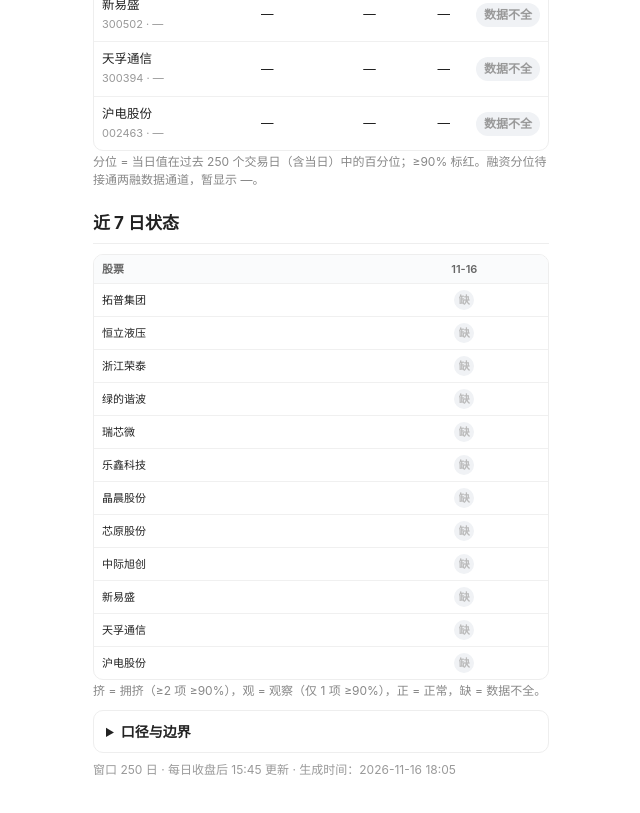
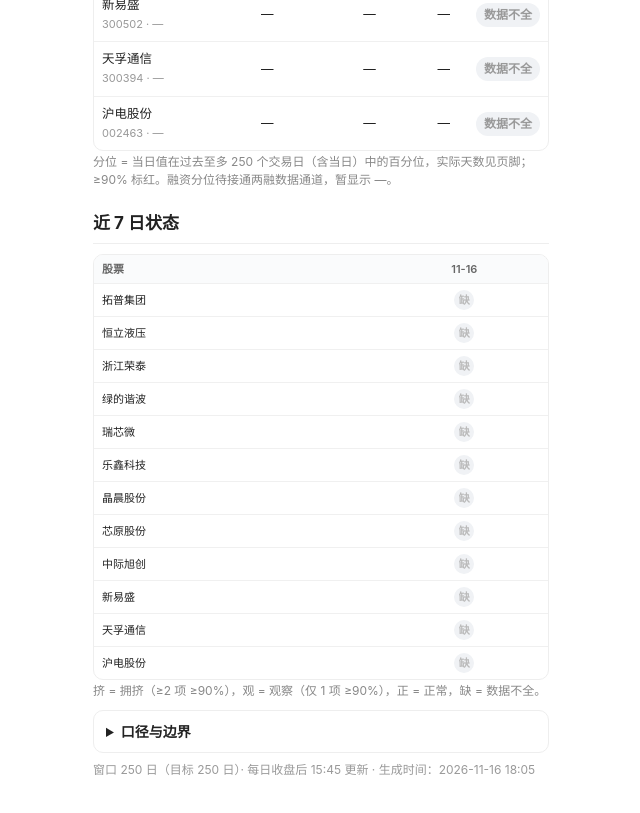
Before and after one commit to hhha511611/a-share-trading, a plain HTML site: page crowding.html in a window 1280 px wide. Shown: the part 697-1510 px from the top of the page, without its empty margins (319-959 px from the left). Drawn offline with Linux system fonts and the light colour scheme.

Commit message:
拥挤度页脚显示实际窗口天数

```diff
--- a/crowding.html
+++ b/crowding.html
@@ -52,12 +52,12 @@
   <div class="banner warn" id="staleBanner" style="display:none"></div>
   <div class="err" id="loadError"></div>
 
-  <h2>当日分位（250 日窗口）</h2>
+  <h2>当日分位（滚动窗口）</h2>
   <div class="table-wrap"><table>
     <thead><tr><th>股票</th><th>换手分位</th><th>成交占比分位</th><th>融资分位</th><th>状态</th></tr></thead>
     <tbody id="mainRows"><tr><td colspan="5" style="text-align:left;color:#999">加载中…</td></tr></tbody>
   </table></div>
-  <div class="caption">分位 = 当日值在过去 250 个交易日（含当日）中的百分位；≥90% 标红。融资分位待接通两融数据通道，暂显示 —。</div>
+  <div class="caption">分位 = 当日值在过去至多 250 个交易日（含当日）中的百分位，实际天数见页脚；≥90% 标红。融资分位待接通两融数据通道，暂显示 —。</div>
 
   <h2>近 7 日状态</h2>
   <div class="table-wrap"><table class="grid7" id="grid7"></table></div>
@@ -65,7 +65,7 @@
 
   <details>
     <summary>口径与边界</summary>
-    <p>三项指标（只用日频公开数据）：①换手率 250 日分位；②成交额占全市场比重 250 日分位（分母 = 上证 + 深证当日总成交额）；③融资余额 ÷ 流通市值分位（T+1，待接通）。</p>
+    <p>三项指标（只用日频公开数据）：①换手率滚动分位；②成交额占全市场比重滚动分位（窗口至多 250 日，实际天数见页脚；分母 = 上证 + 深证当日总成交额）；③融资余额 ÷ 流通市值分位（T+1，待接通）。</p>
     <p>判定：3 项中 ≥2 项 ≥90% 记拥挤；仅 1 项 ≥90% 记观察。融资分位缺失时按其余两项判定（两项均 ≥90% 才记拥挤）。90% / 95% 分位是经验惯例，没有理论最优值。</p>
     <p>拥挤度是脆弱性指标，不是方向指标：只说明反转时踩踏风险大、波动会放大，不说明明天涨还是跌。测拥挤要在反转前一日收盘测，反转当天的放量是踩踏本身，不能反推之前挤不挤。</p>
     <p>边界：本表是 16:16 扫描的附带观察表，不进入 CAN SLIM V1.1 执行层，不改任何阈值，不影响 20 笔验证计数与 A/B/C 档判定，不作买卖信号。基金持仓是季频慢变量，不拼进日频表。</p>
@@ -104,6 +104,12 @@
       return;
     }
     var latest = days[days.length-1];
+    var winDays = 0;
+    latest.rows.forEach(function(r){ if(r.n && r.n > winDays) winDays = r.n; });
+    if(winDays > 0){
+      document.getElementById("footNote").textContent =
+        "窗口 " + winDays + " 日（目标 250 日）· 每日收盘后 15:45 更新 · 生成时间：" + (data.generated_at_beijing || "—");
+    }
     document.getElementById("dataDate").textContent = "数据日期：" + data.updated + "（收盘）";
     var today = bjToday();
     var dow = new Date().toLocaleDateString("en-US",{timeZone:"Asia/Shanghai",weekday:"short"});
```
